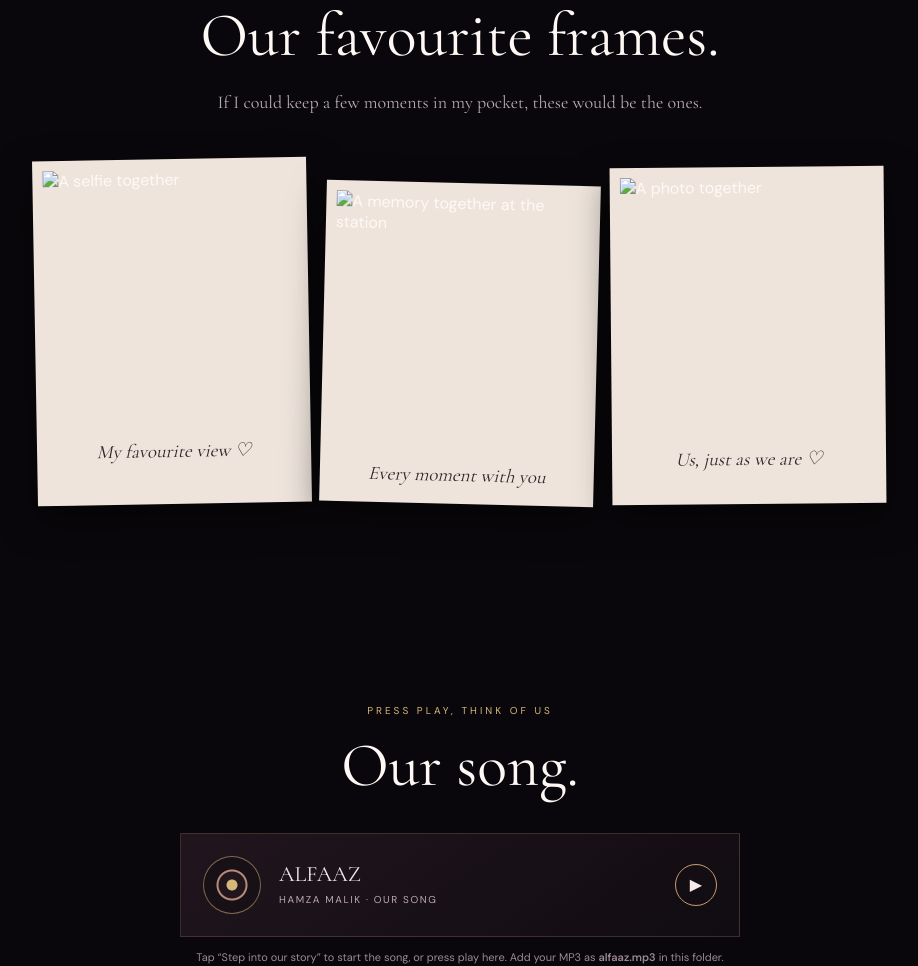
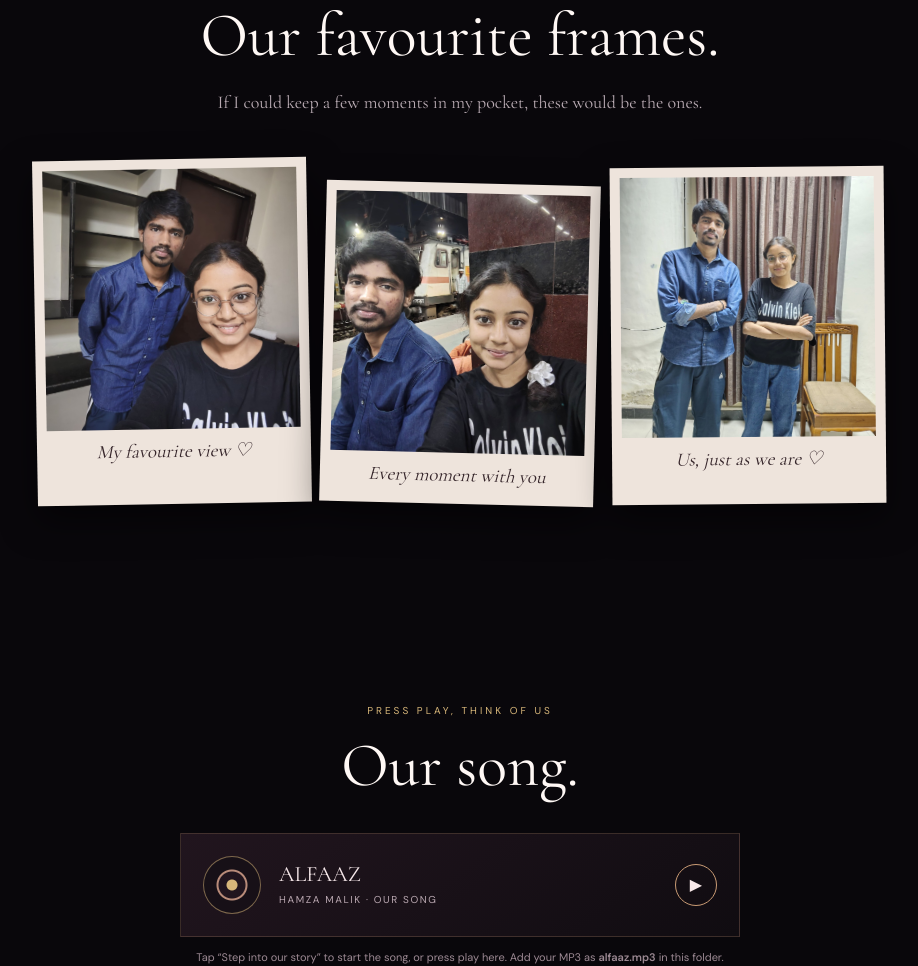
Before and after one commit to sanharsh2005/HAPPY-16-MONTHS-ANNIVERSARY, a plain HTML site: page index.html in a window 1280 px wide. Shown: the part 1427-2393 px from the top of the page, without its empty margins (180-1098 px from the left). Drawn offline with nearby package versions, Linux system fonts and the light colour scheme.

Commit message:
Update index.html

```diff
--- a/index.html
+++ b/index.html
@@ -117,9 +117,9 @@ footer{text-align:center;padding:28px 15px 38px;color:#766771;font-size:9px;lett
     <h2>Our favourite frames.</h2>
     <p class="sub">If I could keep a few moments in my pocket, these would be the ones.</p>
     <div class="memory-grid">
-      <figure class="memory"><img src="photos/memory-01.jpg" alt="A selfie together"><figcaption>My favourite view ♡</figcaption></figure>
-      <figure class="memory"><img src="photos/memory-02.jpg" alt="A memory together at the station"><figcaption>Every moment with you</figcaption></figure>
-      <figure class="memory"><img src="photos/memory-03.jpg" alt="A photo together"><figcaption>Us, just as we are ♡</figcaption></figure>
+      <figure class="memory"><img src="memory-01.jpg" alt="A selfie together"><figcaption>My favourite view ♡</figcaption></figure>
+      <figure class="memory"><img src="memory-02.jpg" alt="A memory together at the station"><figcaption>Every moment with you</figcaption></figure>
+      <figure class="memory"><img src="memory-03.jpg" alt="A photo together"><figcaption>Us, just as we are ♡</figcaption></figure>
     </div>
   </div>
 </section>
```
